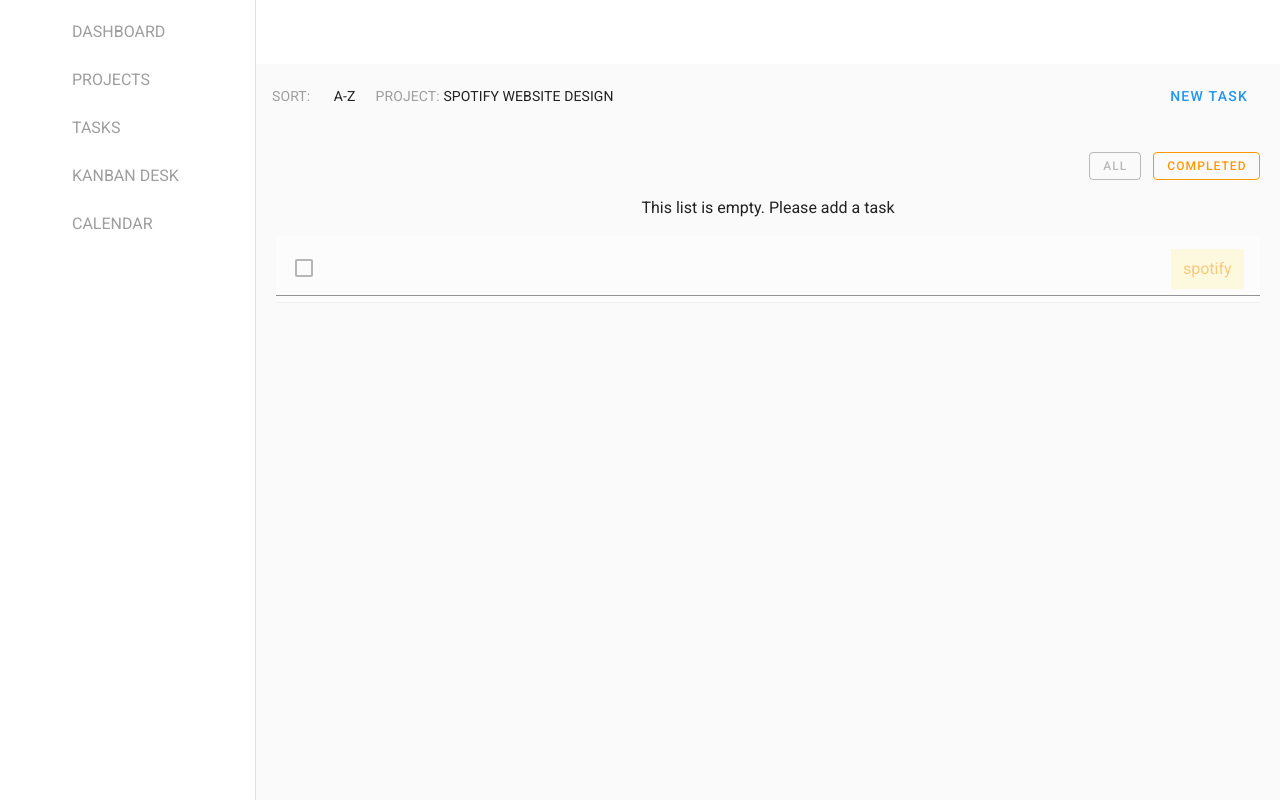
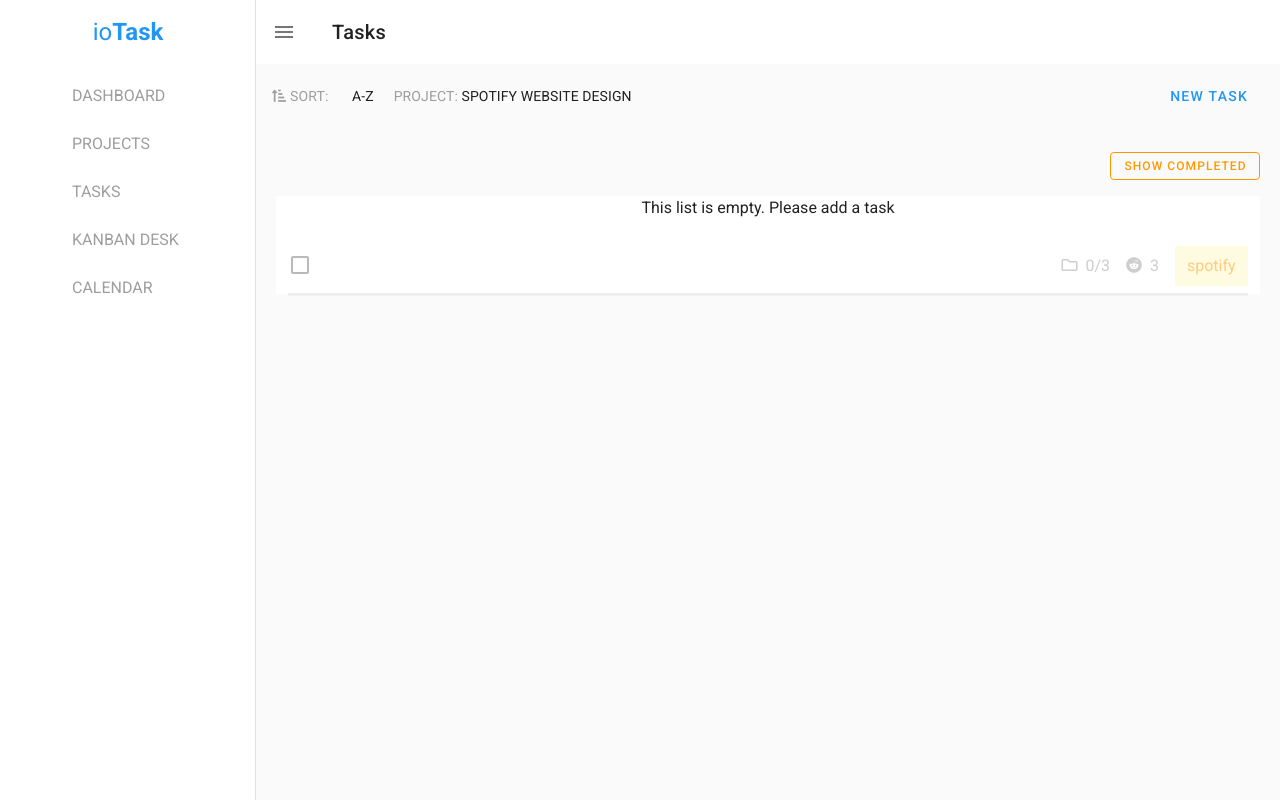
Before and after one commit to sourybunny/sensehawk-assignment, a Vue app: page / in a window 1280 px wide. Both pictures are taken after a click on the button "NEW TASK". Built offline with nearby package versions, Linux system fonts and the light colour scheme; some icons are missing.

Commit message:
fix: input focus, add icons

```diff
--- a/src/App.vue
+++ b/src/App.vue
@@ -6,6 +6,11 @@
       v-model="drawer"
       app
     >
+      <v-list class="align-center">
+        <v-list-item>
+          <v-list-item-title class="headline text-center blue--text">io<span class="font-weight-bold">Task</span></v-list-item-title>
+        </v-list-item>
+      </v-list>
       <v-list >
         <v-list-item
           v-for="item in items"
@@ -25,13 +30,13 @@
 
     <v-app-bar
       app
-      clipped-left flat
+       flat
       color="white"
     >
       <v-app-bar-nav-icon @click.stop="drawer = !drawer"></v-app-bar-nav-icon>
       <v-icon class="mx-3">fa fa-menu</v-icon>
       <v-toolbar-title class="mr-5 align-center">
-        <span class="title">iotask</span>
+        <span class="title ">Tasks</span>
       </v-toolbar-title>
       <v-spacer></v-spacer>
       <v-layout
--- a/src/components/NewTask.vue
+++ b/src/components/NewTask.vue
@@ -2,21 +2,26 @@
 <div>
 <TaskItem :task="task" class="dummy"/>
   <div class="task-box">
-
-    <v-text-field id="newtask" @keyup.enter.native="addTask($store.getters.title)"
-       color="grey lighten-3" full-width v-model="$store.getters.title" placeholder=""></v-text-field>
+    <v-text-field hide-details ref="input" autofocus id="newtask" @keyup.enter.native="addTask(name);name='';"
+       color="grey lighten-3" full-width v-model="name" placeholder=""></v-text-field>
   </div>
   </div>
 </template>
 <script>
-import {mapGetters,mapMutations} from 'vuex';
+import Events from '../events.js'
+import {mapGetters,mapActions} from 'vuex';
 import TaskItem from './TaskItem'
 export default {
     computed: {
-        ...mapGetters(['listItems'])
+        ...mapGetters(['listItems','isnewTask'])
+    },
+    created(){
+        Events.$on('setFocus', ()=>{
+            this.$refs.input.focus();
+        })
     },
     methods: {
-        ...mapMutations(['addTask'])
+        ...mapActions(['addTask'])
     },
     data(){
         return {
@@ -25,7 +30,8 @@ export default {
                 title: '',
                 completed: false,
                 type: 'spotify'
-            }
+            },
+            name: this.$store.getters.title
         }
     },
     components: {
@@ -38,7 +44,7 @@ export default {
 
 .task-box{
 
-    margin-top: -5rem;
+    margin-top: -4.6rem;
 }
 .dummy {
     /* background: linear-gradient(0deg, rgba(250, 250, 250, 0.993) 28.21%, #fffefef5 134.95%); */
@@ -51,6 +57,7 @@ export default {
 }
 input {
     text-indent: 3rem;
+    caret-color: black;
 }
 
 </style>
--- a/src/components/TaskBar.vue
+++ b/src/components/TaskBar.vue
@@ -4,20 +4,24 @@
       color="grey lighten-5"
        flat
     >
-      <v-card-text class="px-0"><span class="mr-5 grey--text">SORT:</span> <span>A-Z</span>
+      <v-card-text class="px-0"><span class="mr-5 grey--text"><i class="fas mr-1 fa-sort-amount-up-alt"></i>SORT:</span> <span>A-Z</span>
    <span class="ml-5 grey--text">PROJECT:</span> <span>SPOTIFY WEBSITE DESIGN</span></v-card-text>
 
       <v-spacer></v-spacer>
-        <v-btn @click="setNewTask(true)" class="blue--text"  text>new task</v-btn>
+        <v-btn @click="setNewTask(true);setFocus();" class="blue--text"  text>new task</v-btn>
     </v-app-bar>
    </div>
 </template>
 
 <script>
-import {mapMutations} from 'vuex';
+import Events from '../events.js'
+import {mapActions} from 'vuex';
 export default {
 methods: {
-        ...mapMutations(['setNewTask'])
+        ...mapActions(['setNewTask']),
+        setFocus(){
+          Events.$emit('setFocus')
+        }
     }
 }
 </script>
--- a/src/components/TaskItem.vue
+++ b/src/components/TaskItem.vue
@@ -1,14 +1,18 @@
 <template>
   <div class="rect">
-                    <div class="layout align-center pl-4">
+                    <div class="layout align-center">
                         <v-checkbox filled v-model="task.completed"></v-checkbox>
                         <div><span :class="{'grey--text':task.completed}">{{task.title}}</span></div>
                     </div>
-                    <div class="type align-center pr-4">
+                    <div class="mx-4 grey--text"><i class="scale-up  mr-2 far fa-folder"></i><span>0/3</span></div>
+
+                    <div class="mr-4 grey--text"><i class="fab scale-up  mr-2 fa-reddit"></i><span>3</span></div>
+                    <div class="align-center">
                         <!-- <v-select v-model="task.type"
                         :items="selects"
                         solo
                         ></v-select> -->
+
                         <select :class="classList" class="select chip  label px-3 py-2" v-model="task.type">
                             <option><span>spotify</span></option>
                             <option><span>sketch</span></option>
@@ -22,11 +26,6 @@
 <script>
 export default {
     props: ['task'],
-    data(){
-        return {
-            onHover: false
-        }
-    },
     computed: {
         classList(){
             var classlist = '';
@@ -53,7 +52,7 @@ export default {
 .rect {
     width: 100%;
     display: inline-flex;
-    /* height: 100px; */
+    height: 60px;
     justify-content: space-between;
     align-items: center;
     border-bottom: 1px solid rgba(224, 221, 221, 0.616);
@@ -66,8 +65,7 @@ export default {
 .title {
     float: left;
 }
-.type {
-    float: right;
+.scale-up{
+    /* transform: scale(1.2); */
 }
-
 </style>
--- a/src/components/TaskList.vue
+++ b/src/components/TaskList.vue
@@ -2,11 +2,15 @@
     <div>
         <v-layout justify-end mt-3 v-if="isnewTask">
             <v-spacer></v-spacer>
-                <v-btn class="mx-3" :disabled="!showCompleted" small outlined color="orange" @click="setShowCompleted(false)" >All</v-btn>
-                <v-btn small outlined :disabled="showCompleted" color="orange" @click="setShowCompleted(true)" >Completed</v-btn>
+                <v-btn  small outlined color="orange"
+                @click="showCompleted?handleList(false):handleList(true)" >
+                {{showCompleted?'Show All':'Show Completed'}}
+                </v-btn>
+                <!-- <v-btn small outlined  color="orange" @click="setShowCompleted(true)" >Completed</v-btn> -->
 
         </v-layout>
-        <v-layout mt-4 column>
+        <v-container class="white" py-0 my-0>
+            <v-layout mt-4 column>
             <v-flex>
                 <div v-if="showCompleted">
                     <p v-if=" isnewTask && completed.length<=0">You haven't completed any task</p>
@@ -23,27 +27,26 @@
             </v-flex>
             <NewTask v-if="$store.getters.isnewTask"/>
         </v-layout>
+        </v-container>
 
     </div>
 </template>
 
 <script>
-import {mapMutations, mapGetters} from 'vuex';
+import { mapGetters, mapActions} from 'vuex';
 import NewTask from './NewTask';
 import TaskItem from './TaskItem';
+// import store from '../store';
 export default {
     components: {
         NewTask,
         TaskItem
     },
     methods: {
-        ...mapMutations(['setShowCompleted'])
-    },
-    data () {
-      return {
-
-
-      }
+        ...mapActions(['setShowCompleted']),
+        handleList(val){
+            this.setShowCompleted(val)
+        }
     },
     computed: {
         ...mapGetters(['showCompleted','completed','listItems','isnewTask'])
--- /dev/null
+++ b/src/events.js
@@ -0,0 +1,3 @@
+import Vue from 'vue';
+const Events = new Vue();
+export default Events;
--- a/src/store.js
+++ b/src/store.js
@@ -42,7 +42,15 @@ const getters = {
 }
 
 const actions = {
-
+    addTask: ({commit},payload)=>{
+        commit('addTask',payload)
+    },
+    setNewTask: ({commit},val)=>{
+        commit('setNewTask',val)
+    },
+    setShowCompleted: ({commit},val)=>{
+        commit('setShowCompleted',val)
+    }
 }
 
 const mutations = {
@@ -50,9 +58,6 @@ const mutations = {
         state.list.push(
             {title:payload,id:state.list.length+1,type:'spotify',completed:false}
             );
-        state.title='';
-
-
     },
     setNewTask: (state,val)=>{
         state.newTask = val;
```
